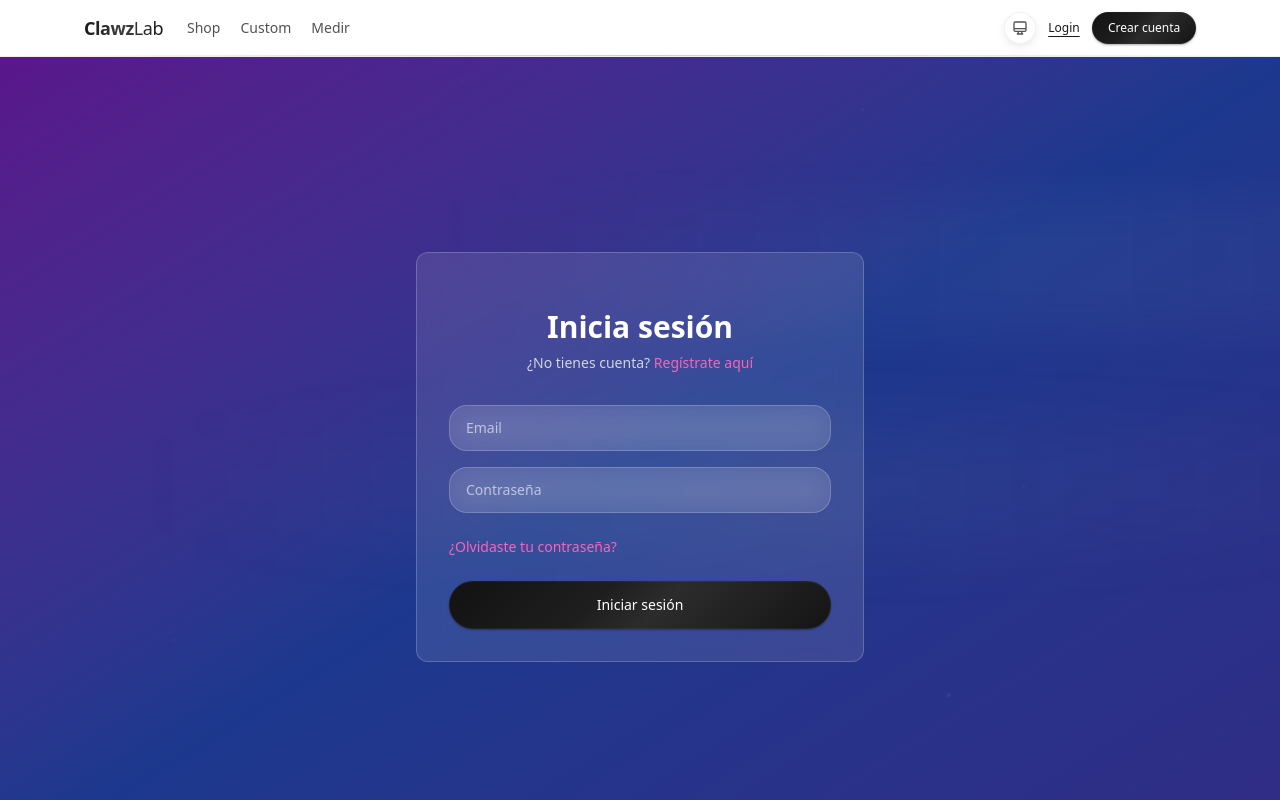
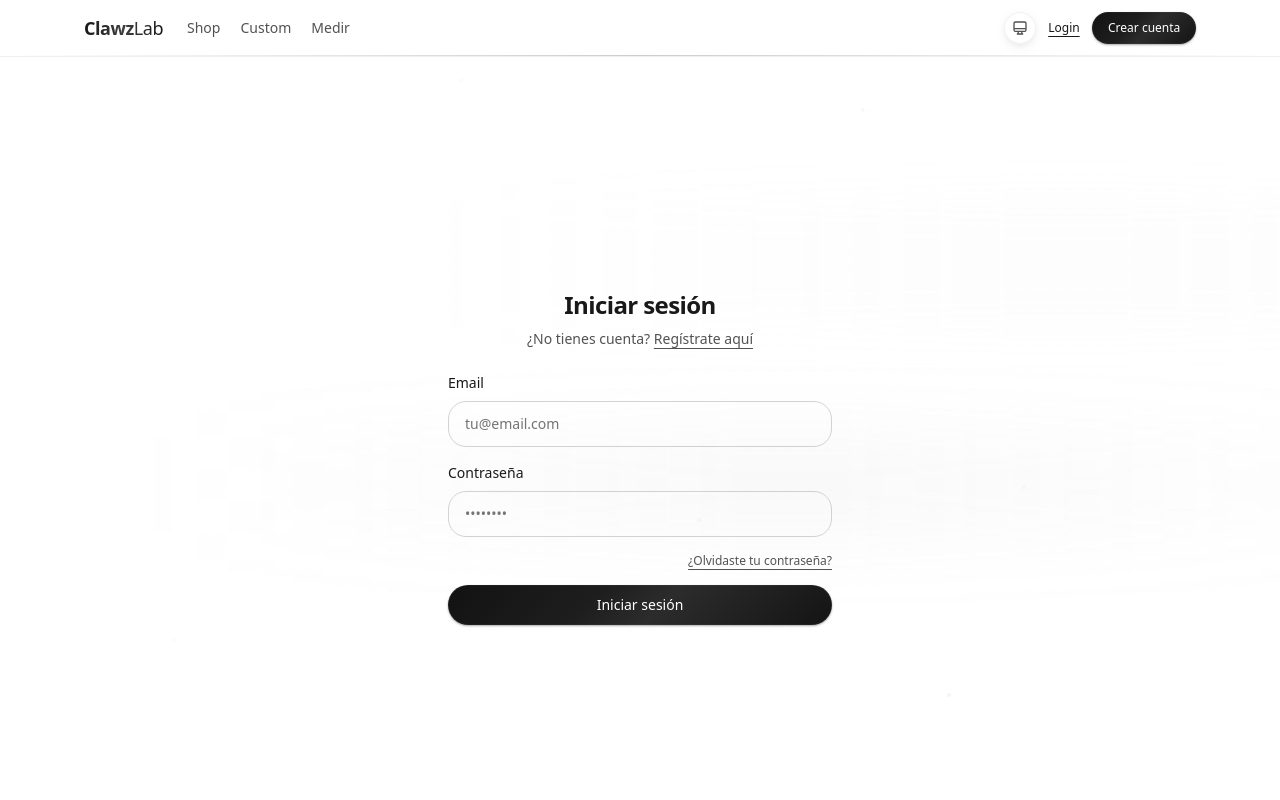
Before and after one commit to victorcg03/clawz-lab, a Next.js app: page /login in a window 1280 px wide. Shown: the top 800 px of the page. Built offline with nearby package versions, Linux system fonts and the light colour scheme.

Commit message:
fix(auth): update login page styling to follow minimalista design system

```diff
--- a/src/app/(public)/login/page.tsx
+++ b/src/app/(public)/login/page.tsx
@@ -1,11 +1,12 @@
 'use client';
-import React, { useState } from 'react';
+
+import { useState } from 'react';
 import { useRouter, useSearchParams } from 'next/navigation';
 import Link from 'next/link';
+import { useForm } from 'react-hook-form';
+import { zodResolver } from '@hookform/resolvers/zod';
 import { Button } from '@/components/ui/Button';
 import { Input } from '@/components/ui/Input';
-import { useForm } from 'react-hook-form';
-import { zodResolver } from '@hookform/resolvers/zod';
 import { loginSchema, type LoginInput } from '../auth/schema';
 import { loginAction } from '../auth/actions';
 
@@ -17,7 +18,11 @@ export default function LoginPage() {
   const [error, setError] = useState<string | null>(null);
   const [isLoading, setIsLoading] = useState(false);
 
-  const { register, handleSubmit, formState } = useForm<LoginInput>({
+  const {
+    register,
+    handleSubmit,
+    formState: { errors },
+  } = useForm<LoginInput>({
     resolver: zodResolver(loginSchema),
   });
 
@@ -41,17 +46,15 @@ export default function LoginPage() {
   };
 
   return (
-    <div className="min-h-screen flex items-center justify-center bg-gradient-to-br from-purple-900 via-blue-900 to-indigo-900">
-      <div className="max-w-md w-full space-y-8 p-8 bg-white/10 backdrop-blur-md rounded-xl border border-white/20">
-        <div>
-          <h2 className="mt-6 text-center text-3xl font-extrabold text-white">
-            Inicia sesión
-          </h2>
-          <p className="mt-2 text-center text-sm text-gray-300">
+    <div className="min-h-screen flex items-center justify-center p-8">
+      <div className="w-full max-w-sm space-y-6">
+        <div className="text-center space-y-2">
+          <h1 className="text-2xl font-semibold tracking-tight">Iniciar sesión</h1>
+          <p className="text-sm text-neutral-600 dark:text-neutral-400">
             ¿No tienes cuenta?{' '}
             <Link
               href="/register"
-              className="font-medium text-pink-400 hover:text-pink-300 transition-colors"
+              className="font-medium underline underline-offset-4 hover:text-neutral-900 dark:hover:text-neutral-100 transition-colors"
             >
               Regístrate aquí
             </Link>
@@ -59,13 +62,13 @@ export default function LoginPage() {
         </div>
 
         <form
-          className="mt-8 space-y-6"
+          className="space-y-4"
           onSubmit={handleSubmit(onSubmit)}
           data-testid="login-form"
         >
           {error && (
             <div
-              className="p-3 text-sm text-red-200 bg-red-500/20 border border-red-500/30 rounded-md"
+              className="p-3 text-sm text-red-600 bg-red-50 dark:bg-red-900/20 border border-red-200 dark:border-red-800 rounded-md"
               data-testid="login-error"
             >
               {error}
@@ -74,7 +77,7 @@ export default function LoginPage() {
 
           <div className="space-y-4">
             <div>
-              <label htmlFor="email" className="sr-only">
+              <label htmlFor="email" className="block text-sm font-medium mb-2">
                 Email
               </label>
               <Input
@@ -82,15 +85,14 @@ export default function LoginPage() {
                 id="email"
                 type="email"
                 autoComplete="email"
-                placeholder="Email"
-                variant="glass"
-                error={formState.errors.email?.message}
+                placeholder="tu@email.com"
+                error={errors.email?.message}
                 data-testid="login-email"
               />
             </div>
 
             <div>
-              <label htmlFor="password" className="sr-only">
+              <label htmlFor="password" className="block text-sm font-medium mb-2">
                 Contraseña
               </label>
               <Input
@@ -98,34 +100,25 @@ export default function LoginPage() {
                 id="password"
                 type="password"
                 autoComplete="current-password"
-                placeholder="Contraseña"
-                variant="glass"
-                error={formState.errors.password?.message}
+                placeholder="••••••••"
+                error={errors.password?.message}
                 data-testid="login-password"
               />
             </div>
           </div>
 
-          <div className="flex items-center justify-between">
+          <div className="flex items-center justify-end">
             <Link
               href="/forgot-password"
-              className="text-sm text-pink-400 hover:text-pink-300 transition-colors"
+              className="text-xs text-neutral-600 hover:text-neutral-900 dark:text-neutral-400 dark:hover:text-neutral-100 underline underline-offset-4 transition-colors"
             >
               ¿Olvidaste tu contraseña?
             </Link>
           </div>
 
-          <div>
-            <Button
-              type="submit"
-              variant="primary"
-              size="lg"
-              loading={isLoading}
-              className="w-full"
-            >
-              Iniciar sesión
-            </Button>
-          </div>
+          <Button type="submit" variant="primary" loading={isLoading} className="w-full">
+            Iniciar sesión
+          </Button>
         </form>
       </div>
     </div>
```
